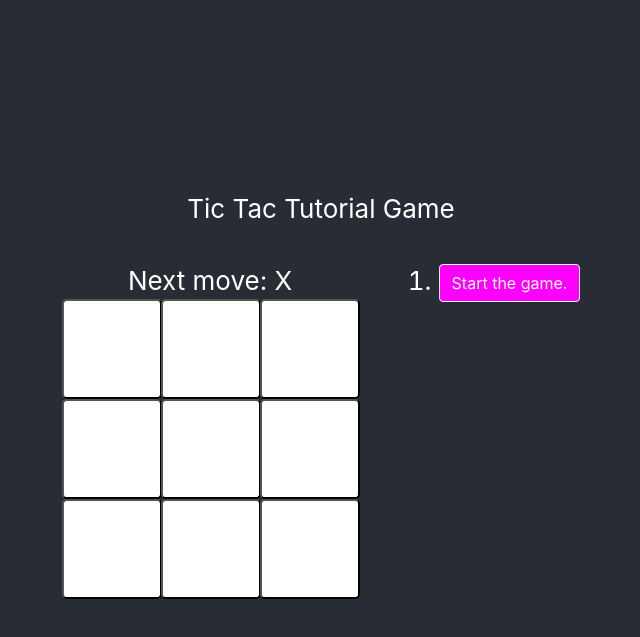
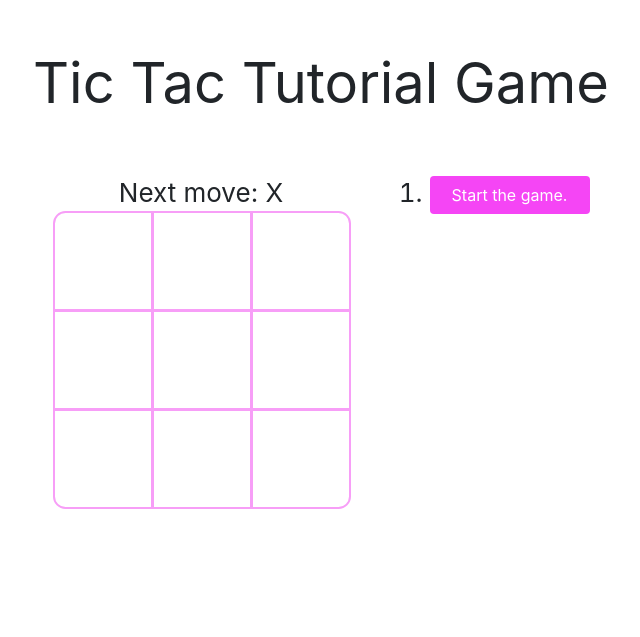
Before and after one commit to NavinPanthi/ReactDev, a React (Create React App) app: page / in a window 1280 px wide. Shown: the part 125-762 px from the top of the page, without its empty margins (319-959 px from the left). Built offline with nearby package versions, Linux system fonts and the light colour scheme.

Commit message:
final wrap up

```diff
--- a/src/App.css
+++ b/src/App.css
@@ -1,18 +1,19 @@
 .App {
-  background-color: #282c34;
+
   min-height: 100vh;
   display: flex;
   flex-direction: column;
   align-items: center;
   justify-content: center;
   font-size: calc(10px + 2vmin);
-  color: white;
   text-align: center;
+}
+.App-header{
+  font-size: calc(40px + 2vmin);
 }
 
 .square {
   background: #fff;
-
   box-sizing: border-box;
   font-size: 50px;
   font-weight: bold;
@@ -23,15 +24,35 @@
   padding: 0;
   text-align: center;
   width: 100px;
+  border:2px solid rgb(247, 158, 247);
+}
+.btn-lg {
+  border-radius: 0;
 }
 
-.flex-row {
-  height: 100px;
-}
 .start {
-  background-color: magenta;
+  background-color: rgb(245, 69, 245);
   color: white;
 }
-.square:hover {
-scale: 1.02;
+
+.firstSquare {
+  border-top-left-radius: 0.25em;
 }
+.thirdSquare {
+  border-top-right-radius: 0.25em;
+}
+.seventhSquare {
+  border-bottom-left-radius: 0.25em;
+}
+.ninthSquare {
+  border-bottom-right-radius: 0.25em;
+}
+.square:hover{
+  background-color: rgb(251, 222, 251);
+}
+li button{
+  width: 10em;
+}
+li .btn:hover{
+  background-color: rgb(247, 158, 247);
+}
--- a/src/App.js
+++ b/src/App.js
@@ -1,21 +1,29 @@
 import { useState } from "react";
 import "./App.css";
 
-//  Whole page  component.
-function App() {
+// Square component for board.
+function Square({ value, index, onSquareClick }) {
+  let className = "square btn-lg";
+  if (index === 0) {
+    className = "firstSquare square btn-lg";
+  } else if (index === 2) {
+    className = "thirdSquare square btn-lg";
+  } else if (index === 6) {
+    className = "seventhSquare square btn-lg";
+  } else if (index === 8) {
+    className = "ninthSquare square btn-lg";
+  }
   return (
-    <div className="App">
-      <header className="App-header">Tic Tac Tutorial Game</header>
-      <hr />
-      <Game />
-    </div>
+    <button className={className} onClick={onSquareClick}>
+      {value}
+    </button>
   );
 }
-
 //Component of board containing 9 squares component.
 function Board({ xIsNext, squares, onPlay }) {
   function handleClick(i) {
     // To implement the concept of immutability, we have copy the array of squares to nextSquares by using slice method.
+
     if (calculateWinner(squares) || squares[i]) {
       return;
     }
@@ -45,15 +53,22 @@ function Board({ xIsNext, squares, onPlay }) {
   return (
     <>
       <div>{statuss}</div>
-
       <div className="d-flex flex-column">
         <div className="d-flex flex-row">
           {/* The following will cause error as function is called not passed so it will be rendered in loop. */}
           {/* <Square value={squares[0]} onSquareClick={handleClick(0)} /> */}
           {/* The following will work because we have passes a prop by defining the function. */}
-          <Square value={squares[0]} onSquareClick={() => handleClick(0)} />
+          <Square
+            value={squares[0]}
+            index={0}
+            onSquareClick={() => handleClick(0)}
+          />
           <Square value={squares[1]} onSquareClick={() => handleClick(1)} />
-          <Square value={squares[2]} onSquareClick={() => handleClick(2)} />
+          <Square
+            value={squares[2]}
+            index={2}
+            onSquareClick={() => handleClick(2)}
+          />
         </div>
         <div className="d-flex flex-row">
           <Square value={squares[3]} onSquareClick={() => handleClick(3)} />
@@ -61,76 +76,63 @@ function Board({ xIsNext, squares, onPlay }) {
           <Square value={squares[5]} onSquareClick={() => handleClick(5)} />
         </div>
         <div className="d-flex flex-row">
-          <Square value={squares[6]} onSquareClick={() => handleClick(6)} />
+          <Square
+            value={squares[6]}
+            index={6}
+            onSquareClick={() => handleClick(6)}
+          />
           <Square value={squares[7]} onSquareClick={() => handleClick(7)} />
-          <Square value={squares[8]} onSquareClick={() => handleClick(8)} />
+          <Square
+            value={squares[8]}
+            index={8}
+            onSquareClick={() => handleClick(8)}
+          />
         </div>
       </div>
     </>
   );
 }
-// Square component for board.
-function Square({ value, onSquareClick }) {
-  return (
-    <button className="square btn-lg" onClick={onSquareClick}>
-      {value}
-    </button>
-  );
-}
+
 function Game() {
   // Creating 9 null elements in arrays for 9 squares.
   // So initially all squares such as squares[0], square[1] will have null values.
-  const [xIsNext, setXIsNext] = useState(true);
+
   // All the steps of clicked events in buttons are stored.
   const [history, setHistory] = useState([Array(9).fill(null)]);
   const [currentMove, setCurrentMove] = useState(0);
+  const xIsNext = currentMove % 2 === 0;
   // THe current squares variable store the last state of history i.e. present steps of clicked button.
   const currentSquares = history[currentMove];
-
-
-  console.log("History");
-  console.log(history);
-  console.log("Currentsquares");
-  console.log(currentSquares);
-  console.log("Length");
-  console.log(history.length);
 
   function handlePlay(nextSquares) {
     const nextHistory = [...history.slice(0, currentMove + 1), nextSquares];
     setHistory(nextHistory);
     setCurrentMove(nextHistory.length - 1);
-    // Every array when button clicked is added to history.
-    setHistory([...history, nextSquares]);
-    setXIsNext(!xIsNext);
   }
 
   function jumpTo(nextMove) {
     setCurrentMove(nextMove);
-    setXIsNext(nextMove % 2 === 0);
   }
   // Here history array is mapped to a function where  each time each element (i.e array) of history array is passed
   //  and move is the index of element passed to history array.
   const moves = history.map((squares, move) => {
     let description;
+
     if (move > 0) {
       description = "Go to move" + move;
-      return (
-        <li key={move}>
-          <button className="goto btn btn-light" onClick={() => jumpTo(move)}>
-            {description}
-          </button>
-        </li>
-      );
     } else {
       description = "Start the game.";
-      return (
-        <li key={move}>
-          <button className="start btn btn-light " onClick={() => jumpTo(move)}>
-            {description}
-          </button>
-        </li>
-      );
     }
+    if (move === currentMove && move !== 0) {
+      description = "You are at move" + move;
+    }
+    return (
+      <li key={move}>
+        <button className="start btn" onClick={() => jumpTo(move)}>
+          {description}
+        </button>
+      </li>
+    );
   });
 
   return (
@@ -144,16 +146,17 @@ function Game() {
     </div>
   );
 }
+
 function calculateWinner(squares) {
   const matches = [
-    [1, 2, 3],
-    [4, 5, 6],
-    [7, 8, 9],
+    [0, 1, 2],
+    [3, 4, 5],
+    [6, 7, 8],
+    [0, 3, 6],
     [1, 4, 7],
     [2, 5, 8],
-    [3, 6, 9],
-    [1, 5, 9],
-    [3, 5, 7],
+    [0, 4, 8],
+    [2, 4, 6],
   ];
   for (let i = 0; i < matches.length; i++) {
     const [a, b, c] = matches[i];
@@ -163,4 +166,14 @@ function calculateWinner(squares) {
   }
   return null;
 }
+//  Whole page  component.
+function App() {
+  return (
+    <div className="App">
+      <header className="App-header mb-5">Tic Tac Tutorial Game</header>
+      <Game />
+    </div>
+  );
+}
+
 export default App;
```
